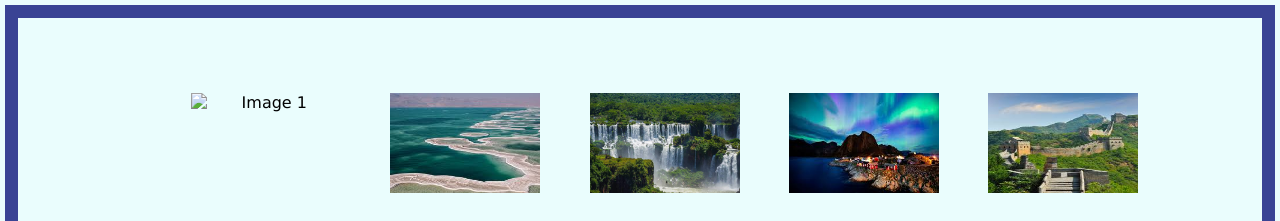
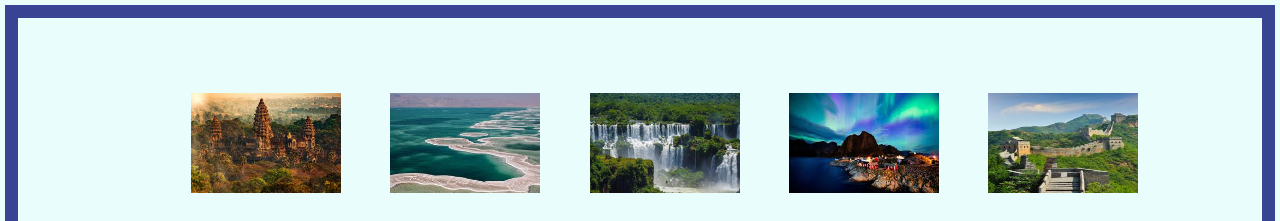
Before and after one commit to zoegardner22/IS201, a plain HTML site: page scratch.html in a window 1280 px wide. Shown: the top 221 px of the page. Drawn offline with Linux system fonts and the light colour scheme.

Commit message:
Add files via upload

```diff
--- a/scratch.html
+++ b/scratch.html
@@ -9,7 +9,7 @@
 <body>
     <div class="image-container">
     <h3 id = "#Top" ></h3>
-        <img src="angkor-wat.jpeg" alt="Image 1" width = "300" height = "100">
+        <img src="Images/angkor-wat.jpeg" alt="Image 1" width = "300" height = "100">
         <img src="../Images/dead-sea.jpeg" alt="Image 2" width = "300" height = "100">
         <img src="../Images/iguazu-falls-brazil.jpg" alt="Image 3" width = "300" height = "100">
         <img src="../Images/northern-lights.jpeg" alt="Image 4" width = "300" height = "100">
```
